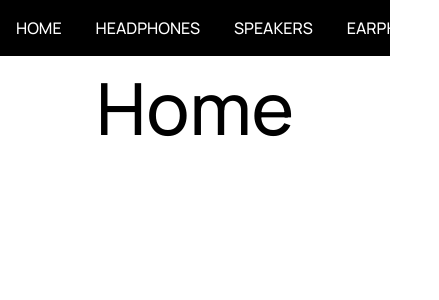
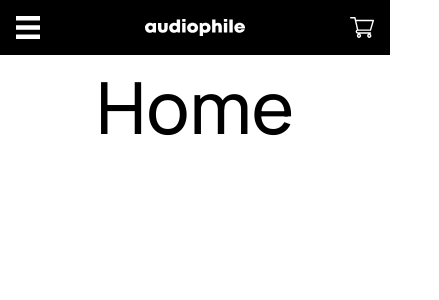
Before and after one commit to Davichobits/next-audiophile-ecommerce, a Next.js app: page / in a window 390 px wide. Shown: the top 300 px of the page, 439 px wide, since content can reach past the window. Built offline with nearby package versions, Linux system fonts and the light colour scheme.

Commit message:
fix: update navbar layout for responsive design

```diff
--- a/components/navbar/navbar.tsx
+++ b/components/navbar/navbar.tsx
@@ -29,6 +29,13 @@ export const Navbar = () => {
   return (
     <nav className=" bg-black">
       <div className="max-w-[1110px] flex justify-between items-center p-4 text-white m-auto">
+        <Image
+            className="sm:hidden"
+            src="/assets/shared/tablet/icon-hamburger.svg"
+            alt="Menu"
+            width={24}
+            height={24}
+          />
         <Link href={'/'}>
           <Image
             src="/assets/shared/desktop/logo.svg"
@@ -37,7 +44,7 @@ export const Navbar = () => {
             height={50}
           />
         </Link>
-        <ul className="flex gap-[34px]">
+        <ul className="hidden sm:flex sm:gap-[34px]">
           {navItems.map(item => (
             <li key={item.path}>
               <Link className="uppercase" href={item.path}>
```
